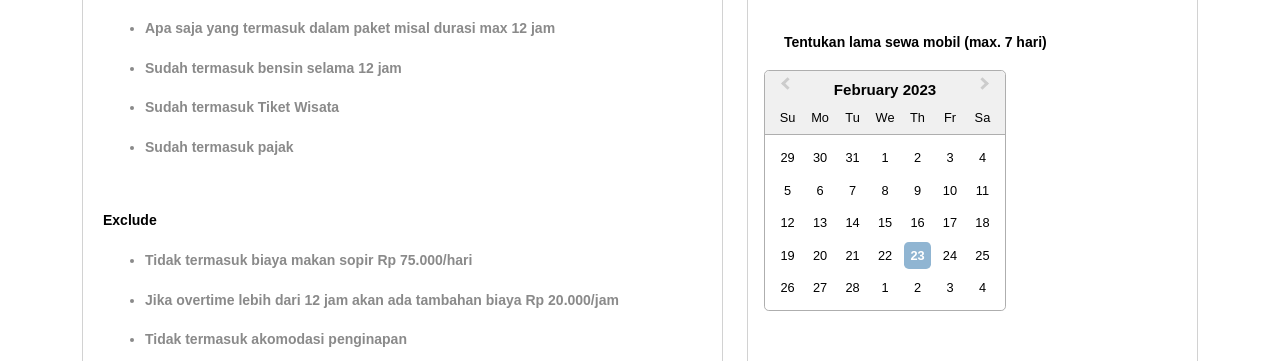
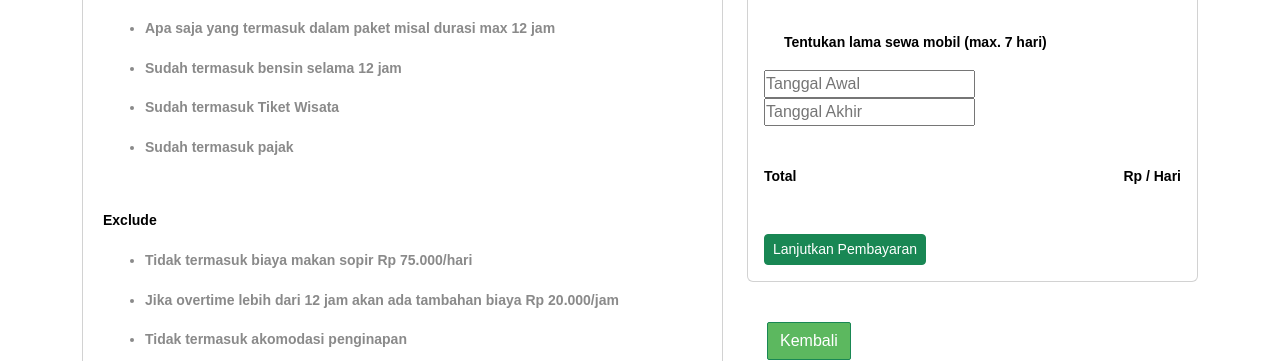
Before and after one commit to Wannn14/Binar-Platinum, a React (Create React App) app: page /Detail/1 in a window 1280 px wide. Shown: the part 410-771 px from the top of the page. Built offline with nearby package versions, Linux system fonts and the light colour scheme; no server answers.

Commit message:
calendernya masih terpisah, tapi sudah bisa untuk max 7 harinya'

```diff
--- a/src/pages/detail.js
+++ b/src/pages/detail.js
@@ -63,16 +63,29 @@ const Detail = () => {
   //   }
   // };
 
-  const [startDate, setStartDate] = useState(new Date());
+//   const [startDate, setStartDate] = useState(new Date());
+//   const [endDate, setEndDate] = useState(null);
+//   const onChange = (dates) => {
+//     const [start, end] = dates;
+//     setStartDate(start);
+//     setEndDate(end);
+
+// console.log (dates,'ini tanggal')
+// };
+
+const [startDate, setStartDate] = useState(null);
 const [endDate, setEndDate] = useState(null);
-  const onChange = (dates) => {
-    const [start, end] = dates;
-    setStartDate(start);
-    setEndDate(end);
 
-console.log (dates,'ini tanggal')
+const handleStartDateChange = (date) => {
+  setStartDate(date);
+  setEndDate(null); // reset tanggal akhir saat tanggal awal berubah
 };
-console.log (endDate)
+
+const maxEndDate = startDate ? new Date(startDate.getTime() + 7 * 24 * 60 * 60 * 1000) : null;
+
+
+
+
   return (
     <>
       <Header />
@@ -171,18 +184,38 @@ console.log (endDate)
       onOpenChange={onOpenChange}
     /> */}
 
+{/* <DatePicker
+      selectsRange={true}
+      startDate={startDate}
+      endDate={endDate}
+      onChange={(update) => {
+        setDateRange(update);
+      }}
+      isClearable={true}
+      /> */}
+
+<>
       <DatePicker
         selected={startDate}
-       onChange={(date) => onChange(moment(date).format('YYYY-MM-DD'))}
+        onChange={handleStartDateChange}
+        selectsStart
         startDate={startDate}
         endDate={endDate}
-       selectsRange
-       inline
-       dateFormat="dd-MM-yyyy"
+        placeholderText="Tanggal Awal"
+      />
+      <DatePicker
+        selected={endDate}
+        onChange={(date) => setEndDate(date)}
+        selectsEnd
+        startDate={startDate}
+        endDate={endDate}
+        minDate={startDate}
+        maxDate={maxEndDate}
+        placeholderText="Tanggal Akhir"
+      />
+    </>
 
 
-
-    />
                   </div>
                 <div className="nominal">
                   <h4>Total</h4>
```
Lines whose indentation alone changed are shown as unchanged.
